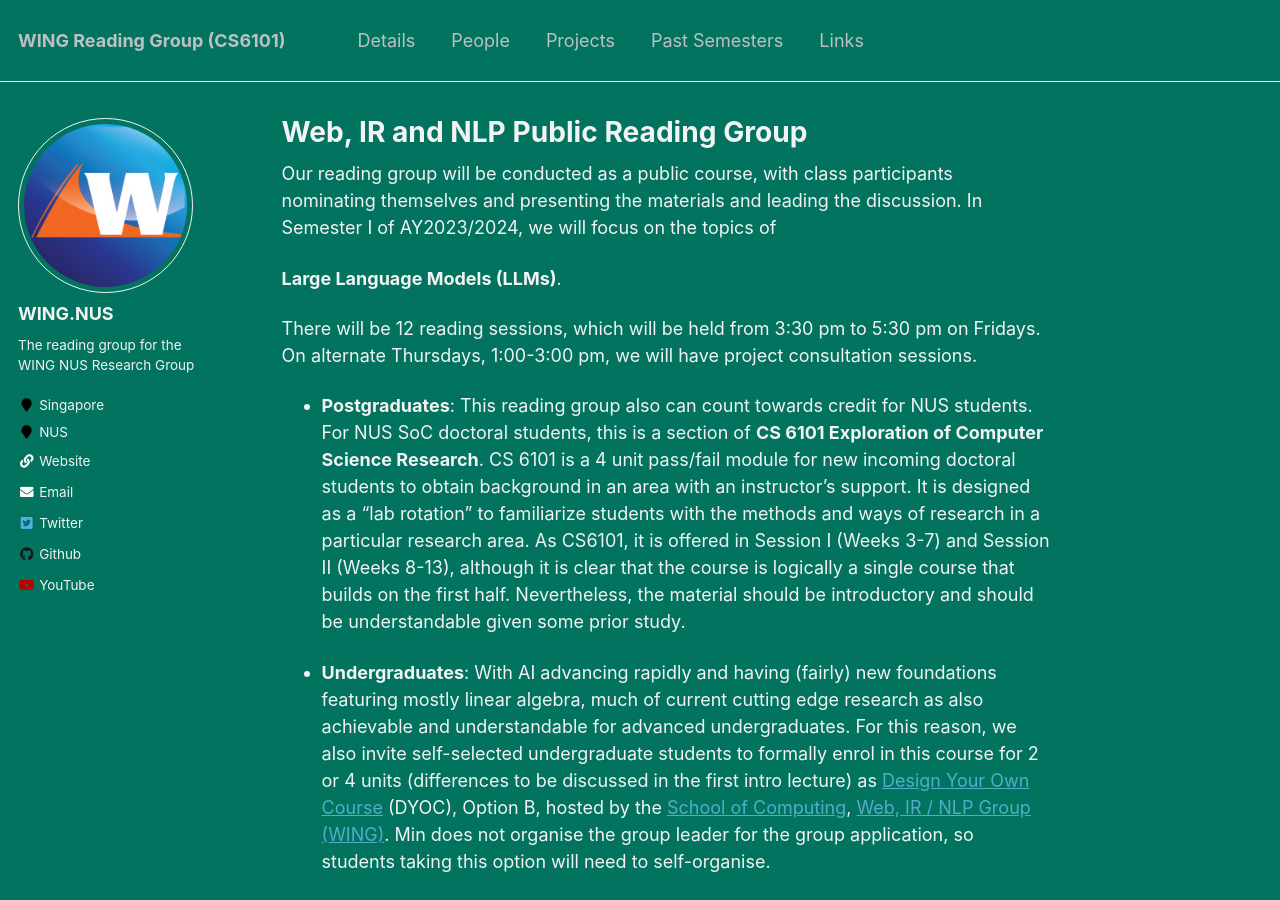
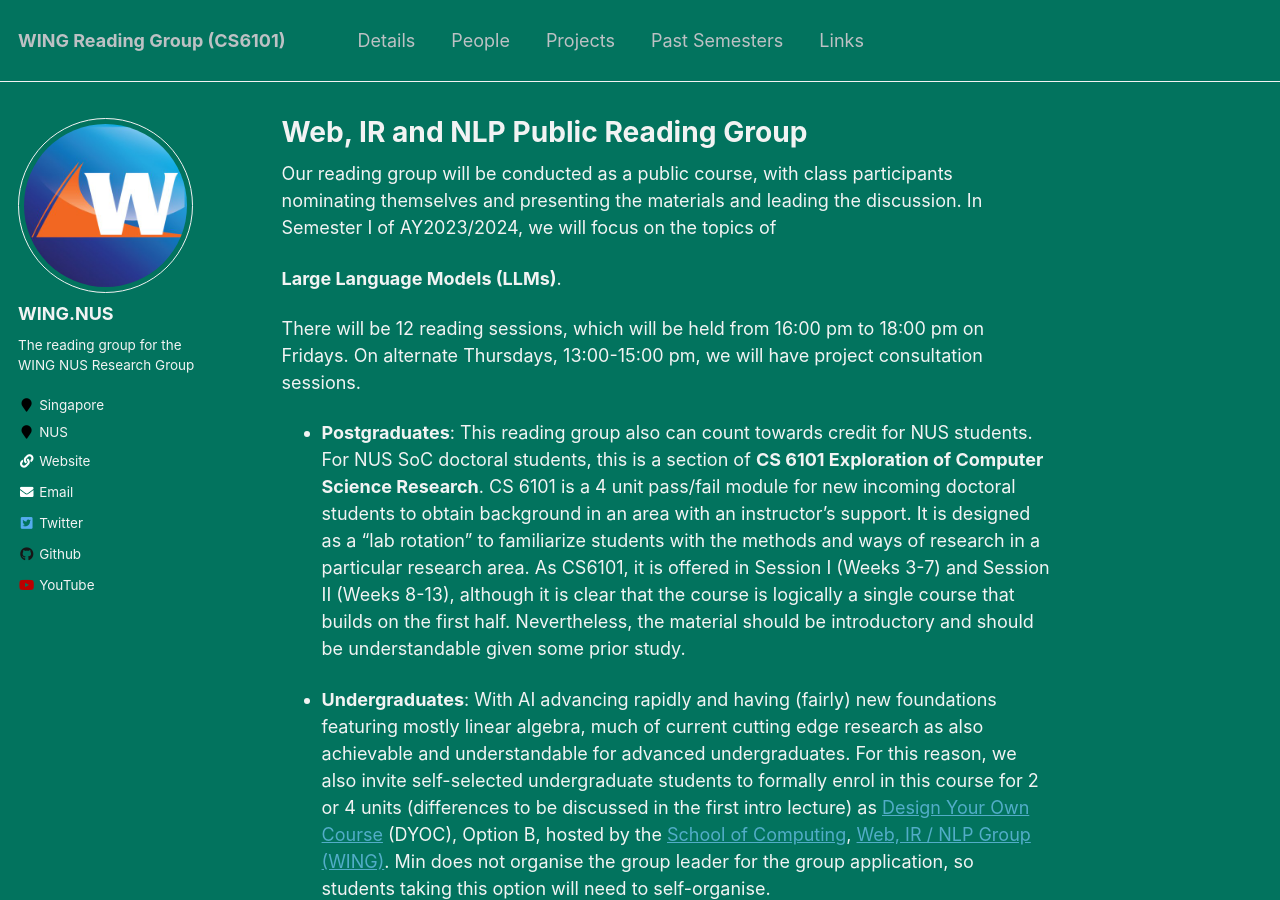
Before and after one commit to WING-NUS/cs6101, a Jekyll site: the page built from _pages/about.md, in a window 1280 px wide and 900 px high. Built offline with Jekyll 4.4.1, drawn with Linux system fonts in a browser that asks for light colours.

Commit message:
Update timing.

```diff
--- a/_pages/about.md
+++ b/_pages/about.md
@@ -11,7 +11,7 @@ Our reading group will be conducted as a public course, with class participants
 
 **Large Language Models (LLMs)**.
 
-There will be 12 reading sessions, which will be held from 3:30 pm to 5:30 pm on Fridays. On alternate Thursdays, 1:00-3:00 pm, we will have project consultation sessions.
+There will be 12 reading sessions, which will be held from 16:00 pm to 18:00 pm on Fridays. On alternate Thursdays, 13:00-15:00 pm, we will have project consultation sessions.
 
 * **Postgraduates**: This reading group also can count towards credit for NUS students.  For NUS SoC doctoral students, this is a section of **CS 6101 Exploration of Computer Science Research**. CS 6101 is a 4 unit pass/fail module for new incoming doctoral students to obtain background in an area with an instructor’s support. It is designed as a "lab rotation" to familiarize students with the methods and ways of research in a particular research area.  As CS6101, it is offered in Session I (Weeks 3-7) and Session II (Weeks 8-13), although it is clear that the course is logically a single course that builds on the first half. Nevertheless, the material should be introductory and should be understandable given some prior study.
 
```
